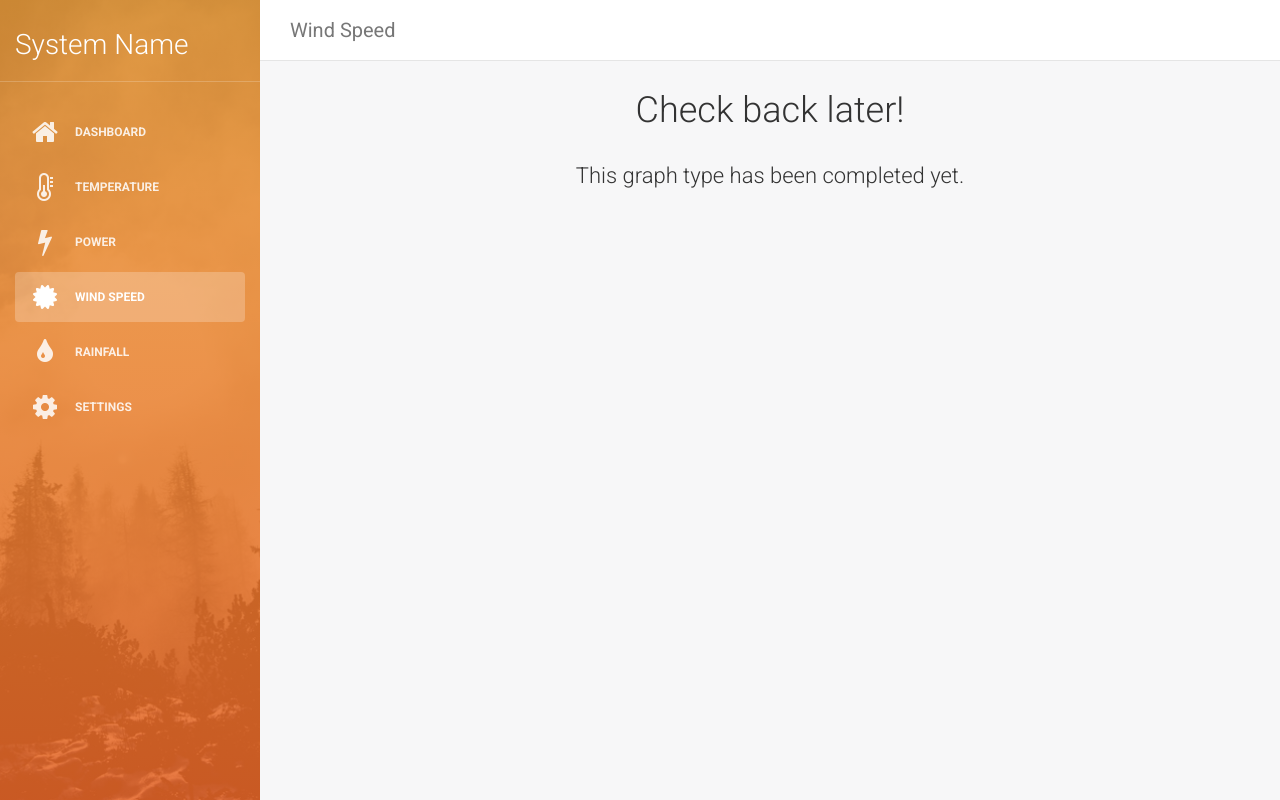
After one commit to Jamie-/sensor-dashboard, a Flask app: page /wind in a window 1280 px wide. The commit adds this page. Run offline with Flask 2, Linux system fonts and the light colour scheme; some libraries are stand-ins or nearby versions.

Commit message:
Added more graph types to match settings

```diff
--- /dev/null
+++ b/iot/templates/notimplemented.html
@@ -0,0 +1,8 @@
+{% extends "template.html" %}
+
+{% block content %}
+    <div class="row text-center">
+        <h2>Check back later!</h2>
+        <h4>This graph type has been completed yet.</h4>
+    </div>
+{% endblock %}
--- a/iot/templates/template.html
+++ b/iot/templates/template.html
@@ -49,6 +49,24 @@
                             <a href="/temperature">
                                 <i class="fa fa-thermometer-half"></i>
                                 <p>Temperature</p>
+                            </a>
+                        </li>
+                        <li {% if request.path == '/power' %}class="active"{% endif %}>
+                            <a href="/power">
+                                <i class="fa fa-bolt"></i>
+                                <p>Power</p>
+                            </a>
+                        </li>
+                        <li {% if request.path == '/wind' %}class="active"{% endif %}>
+                            <a href="/wind">
+                                <i class="fa fa-certificate"></i>
+                                <p>Wind Speed</p>
+                            </a>
+                        </li>
+                        <li {% if request.path == '/rain' %}class="active"{% endif %}>
+                            <a href="/rain">
+                                <i class="fa fa-tint"></i>
+                                <p>Rainfall</p>
                             </a>
                         </li>
                         <li {% if request.path == '/settings' %}class="active"{% endif %}>
--- a/iot/views.py
+++ b/iot/views.py
@@ -22,6 +22,21 @@ def route_temp():
         if info:
             data[info[c]['name']] = db.get()[c].find()
     return flask.render_template('temperature.html', title='Temperature', data=data, hide_nav=True)
+
+
+@app.route('/power')
+def route_power():
+    return flask.render_template('notimplemented.html', title='Power')
+
+
+@app.route('/wind')
+def route_wind():
+    return flask.render_template('notimplemented.html', title='Wind Speed')
+
+
+@app.route('/rain')
+def route_rain():
+    return flask.render_template('notimplemented.html', title='Rainfall')
 
 
 @app.route('/settings', methods=['GET', 'POST'])
```
